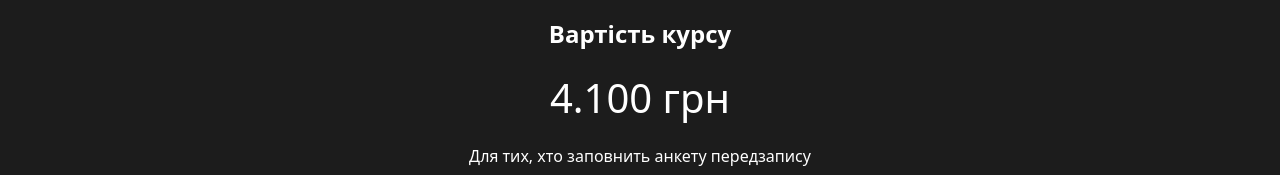
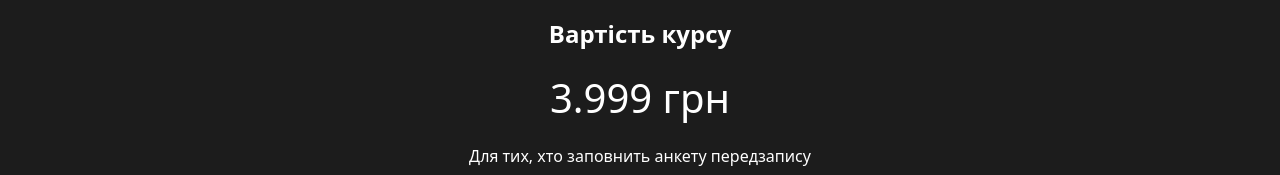
Before and after one commit to sergiyZinovyev/psy-landing, an Angular app: page / in a window 1280 px wide. Shown: the part 3581-3756 px from the top of the page. Built offline with nearby package versions, Linux system fonts and the light colour scheme.

Commit message:
Edit price

```diff
--- a/src/app/app.html
+++ b/src/app/app.html
@@ -237,7 +237,7 @@
 
     <h2>Вартість курсу</h2>
 
-    <p class="price">4.100 грн</p>
+    <p class="price">3.999 грн</p>
 
     <p>Для тих, хто заповнить анкету передзапису</p>
 
```
